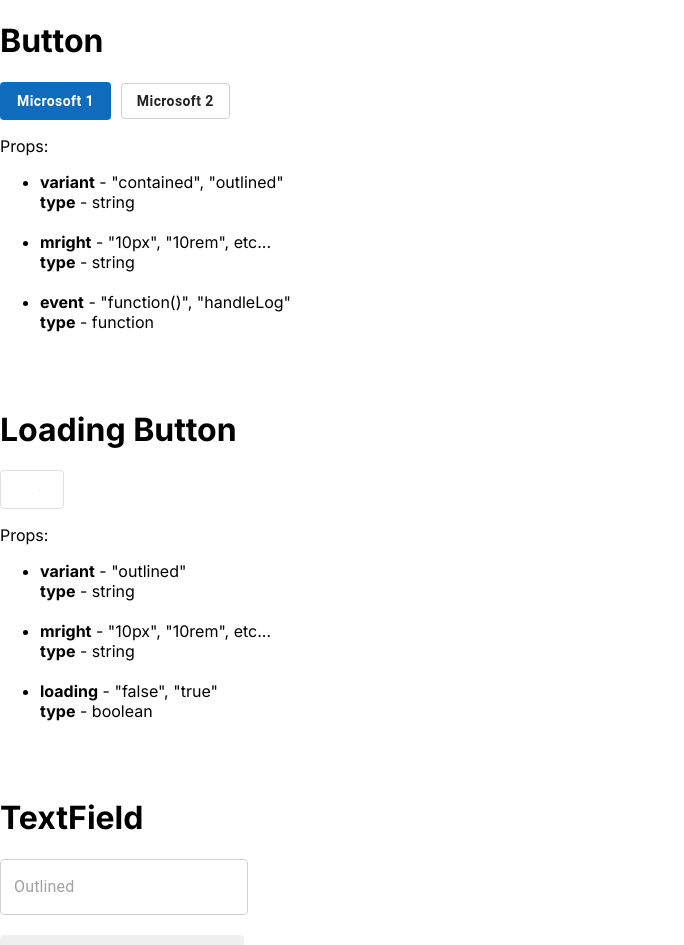
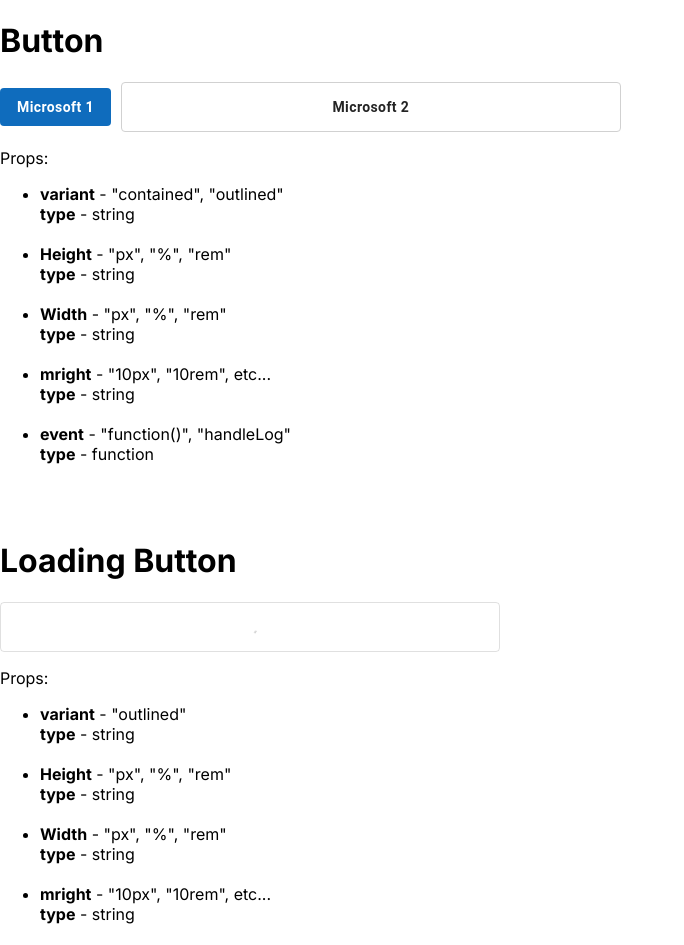
Before and after one commit to aniimessh/opju-exam-portal-fe, a Next.js app: page /documents in a window 1280 px wide. Shown: the top 945 px of the page, without its empty margins (0-684 px from the left). Built offline with nearby package versions, Linux system fonts and the light colour scheme.

Commit message:
doc: documentation update for height and width

```diff
--- a/pages/documents.js
+++ b/pages/documents.js
@@ -17,7 +17,13 @@ const Documents = () => {
       <OpButton variant="contained" mright="10px" event={handleLog}>
         Microsoft 1
       </OpButton>
-      <OpButton variant="outlined" mright="10px" event={handleLog}>
+      <OpButton
+        variant="outlined"
+        mright="10px"
+        event={handleLog}
+        height="50px"
+        width="500px"
+      >
         Microsoft 2
       </OpButton>
 
@@ -25,6 +31,16 @@ const Documents = () => {
       <ul>
         <li>
           <strong>variant</strong> - "contained", "outlined" <br />
+          <strong>type</strong> - string
+        </li>
+        <br />
+        <li>
+          <strong>Height</strong> - "px", "%", "rem" <br />
+          <strong>type</strong> - string
+        </li>
+        <br />
+        <li>
+          <strong>Width</strong> - "px", "%", "rem" <br />
           <strong>type</strong> - string
         </li>
         <br />
@@ -45,13 +61,29 @@ const Documents = () => {
 
       <h1>Loading Button</h1>
 
-      <OpLoadingButton loading={true} variant="outlined" disabled />
+      <OpLoadingButton
+        loading={true}
+        variant="outlined"
+        height="50px"
+        width="500px"
+        disabled
+      />
 
       <p>Props: </p>
       <ul>
         <li>
           <strong>variant</strong> - "outlined"
           <br />
+          <strong>type</strong> - string
+        </li>
+        <br />
+        <li>
+          <strong>Height</strong> - "px", "%", "rem" <br />
+          <strong>type</strong> - string
+        </li>
+        <br />
+        <li>
+          <strong>Width</strong> - "px", "%", "rem" <br />
           <strong>type</strong> - string
         </li>
         <br />
```
